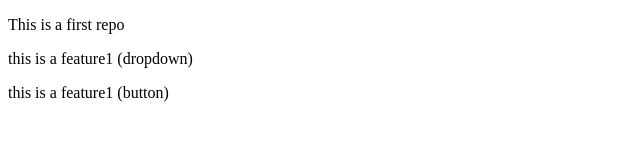
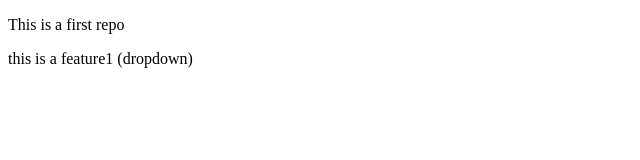
Before and after one commit to Shubham-develops/local, a plain HTML site: page index.html in a window 1280 px wide. Shown: the whole page, without its empty margins (0-640 px from the left). Drawn offline with Linux system fonts and the light colour scheme.

Commit message:
delete button

```diff
--- a/index.html
+++ b/index.html
@@ -10,7 +10,7 @@
 
     <p>this is a feature1 (dropdown)</p>
 
-    <p>this is a feature1 (button)</p>
+
 
 </body>
 </html>
```
